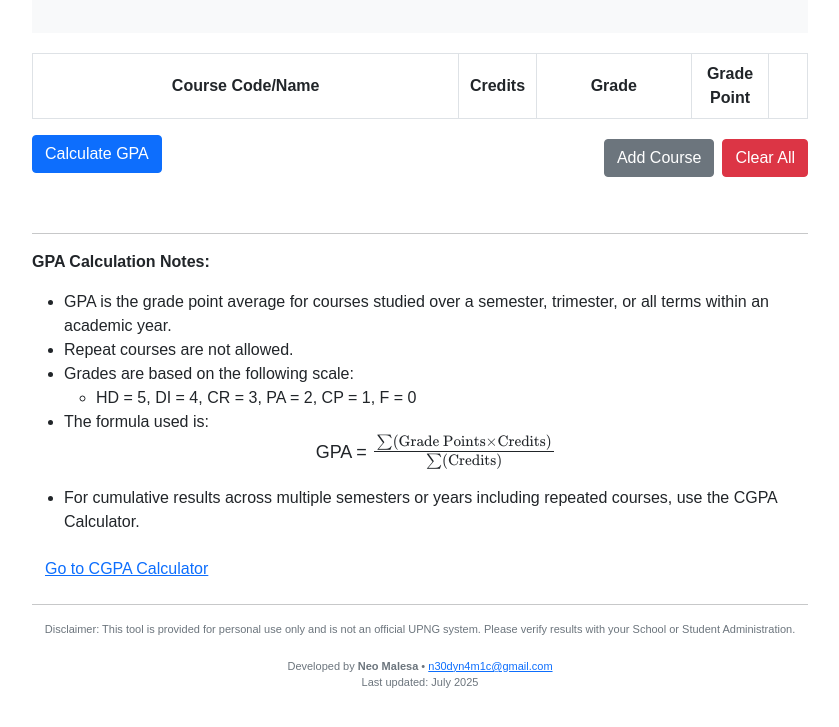
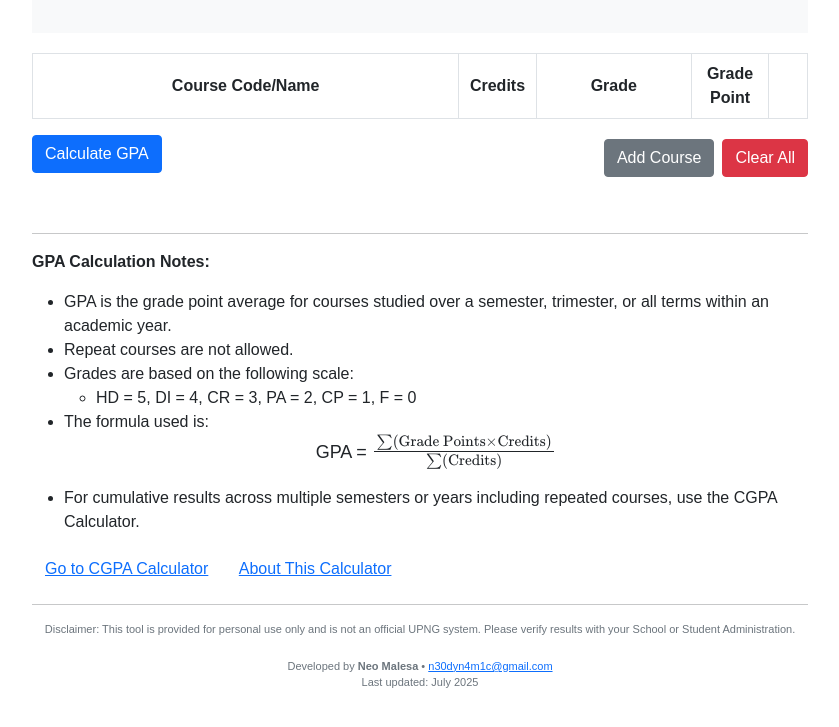
Before and after one commit to n30dyn4m1c/upng-gpa-calculator_, a plain HTML site: page index.html in a window 1280 px wide. Shown: the part 147-874 px from the top of the page, without its empty margins (220-1059 px from the left). Drawn offline with nearby package versions, Linux system fonts and the light colour scheme.

Commit message:
Add link to about.html

```diff
--- a/index.html
+++ b/index.html
@@ -156,6 +156,7 @@
             </ul>
 
             <a href="cgpa.html" class="btn btn-link">Go to CGPA Calculator</a>
+            <a href="about.html" class="btn btn-link">About This Calculator</a>
 
         </div>
         <hr>
```
